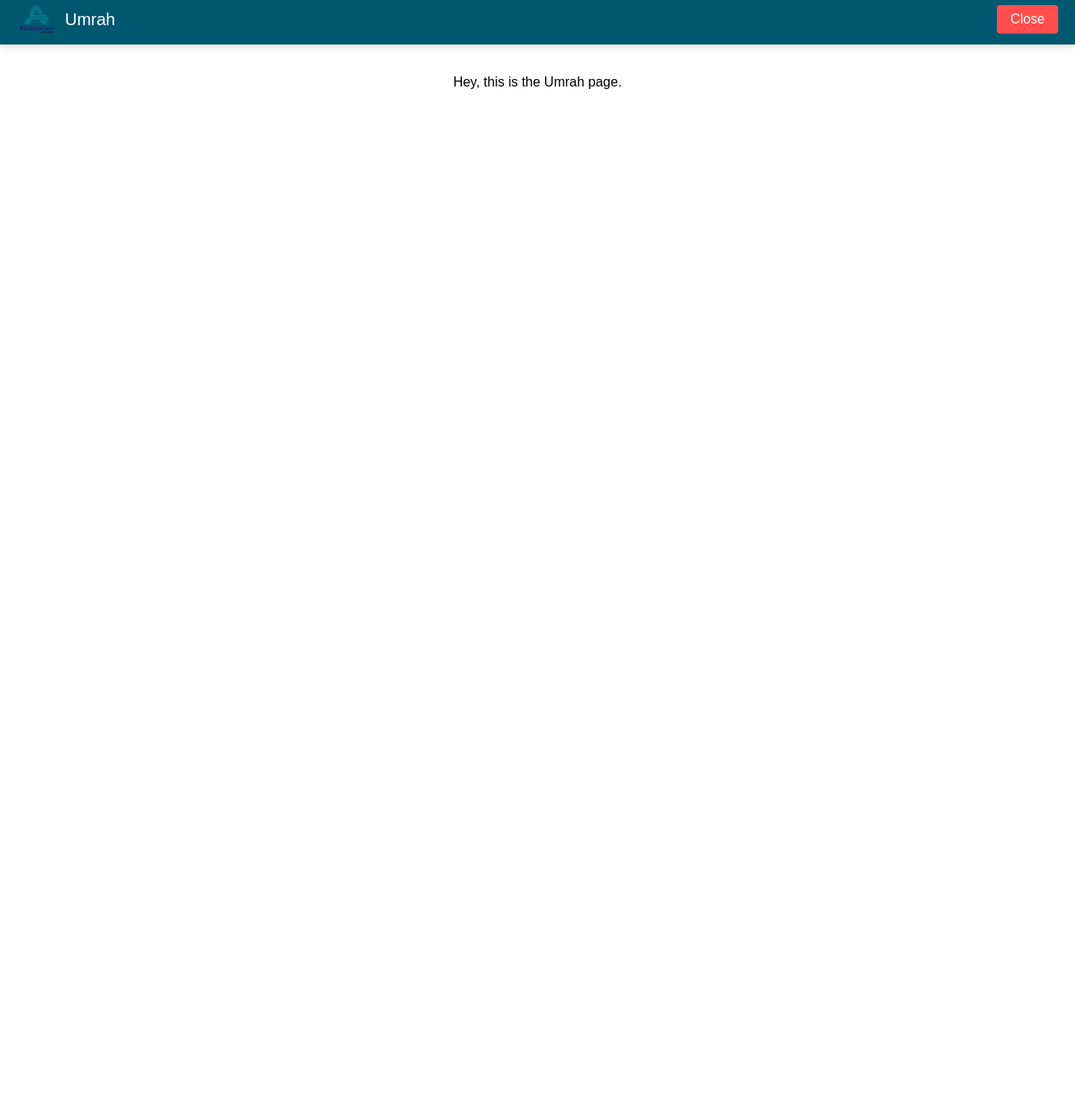
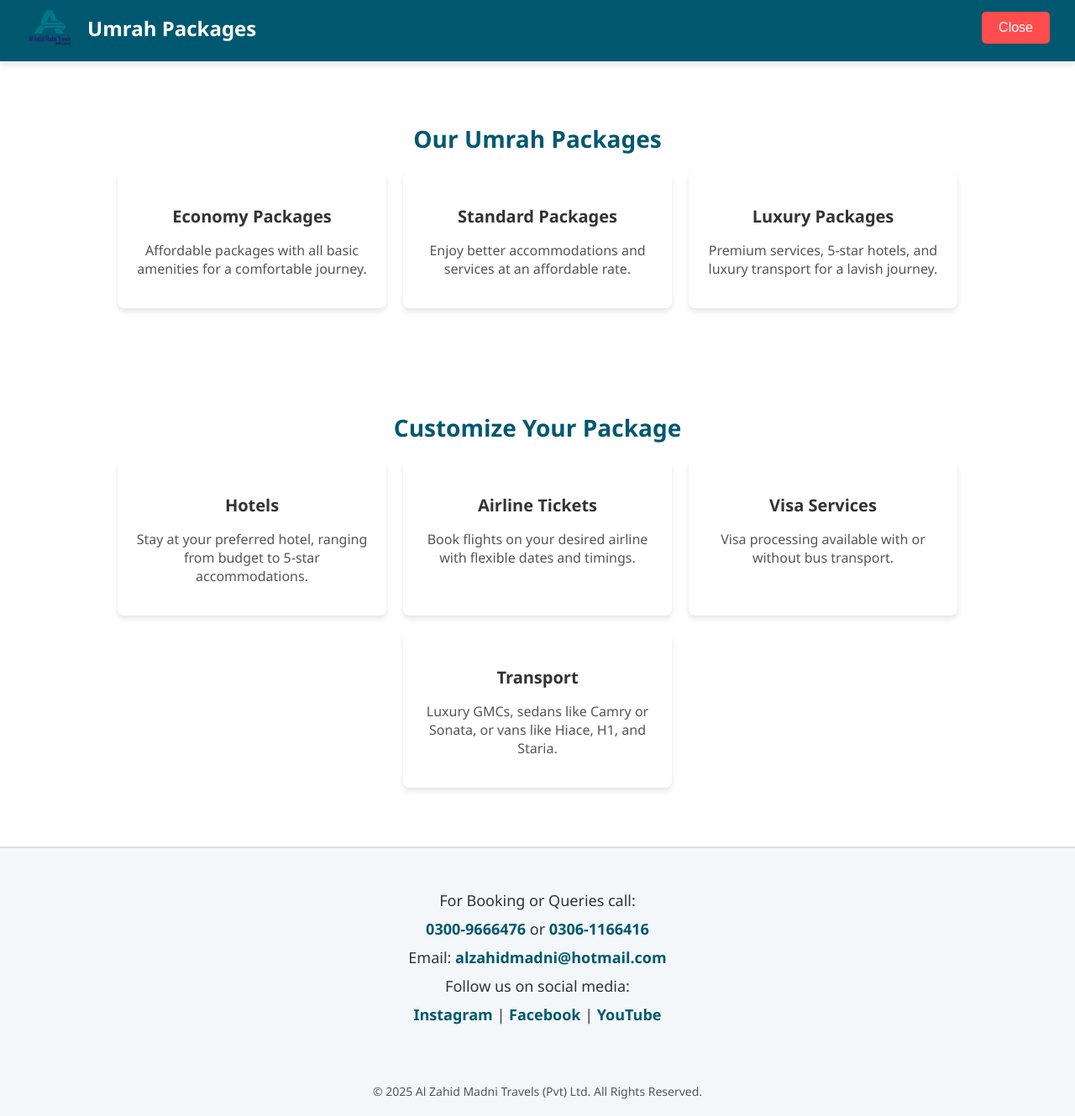
Before and after one commit to usmananwar12/AZM, a plain HTML site: page umrah.html in a window 1280 px wide. Shown: the part 7-1336 px from the top of the page at 84% size. Before the commit the page ends 800 px from the top, so only its background shows below. Drawn offline with Linux system fonts and the light colour scheme.

Commit message:
Umrah page

```diff
--- a/style.css
+++ b/style.css
@@ -395,3 +395,10 @@ nav ul li a:hover {
 .view-more-btn:hover {
     background-color: #0056b3;
 }
+footer {
+    background-color: #f9f9f9;
+    text-align: center;
+    padding: 20px;
+    font-size: 14px;
+    color: #555;
+}
--- a/umrah.html
+++ b/umrah.html
@@ -3,54 +3,249 @@
 <head>
     <meta charset="UTF-8">
     <meta name="viewport" content="width=device-width, initial-scale=1.0">
-    <title>Umrah</title>
+    <title>Umrah Packages</title>
     <style>
+        /* General Styling */
         body {
             margin: 0;
-            font-family: Arial, sans-serif;
+            font-family: 'Segoe UI', Tahoma, Geneva, Verdana, sans-serif;
+            color: #333;
         }
+
         nav {
             background-color: #005870;
             color: white;
             display: flex;
             align-items: center;
-            padding: 10px 20px;
+            padding: 15px 30px;
             box-shadow: 0 4px 8px rgba(0, 0, 0, 0.1);
         }
+
         nav img {
-            height: 40px; /* Adjust height as necessary */
-            margin-right: 10px;
+            height: 50px;
+            margin-right: 15px;
         }
+
         nav .title {
-            font-size: 20px;
+            font-size: 24px;
+            font-weight: bold;
             flex: 1;
         }
+
         nav .close-btn {
             background-color: #ff4d4d;
             border: none;
             color: white;
-            padding: 8px 16px;
-            border-radius: 4px;
+            padding: 10px 20px;
+            border-radius: 5px;
             cursor: pointer;
             font-size: 16px;
         }
+
         nav .close-btn:hover {
             background-color: #e60000;
         }
-        main {
+
+        header {
+            background-image: url('pics/kaaba.jpg');
+            background-size: cover;
+            background-position: center;
+            text-align: center;
+            padding: 100px 20px;
+            color: white;
+        }
+
+        header h1 {
+            font-size: 36px;
+            font-weight: bold;
+            margin-bottom: 20px;
+        }
+
+        header p {
+            font-size: 18px;
+            margin-bottom: 20px;
+        }
+
+        .button {
+            padding: 12px 20px;
+            font-size: 16px;
+            background-color: #ff8c00;
+            color: white;
+            text-decoration: none;
+            border-radius: 5px;
+            cursor: pointer;
+        }
+
+        .button:hover {
+            background-color: #ff7000;
+        }
+
+        .section {
+            padding: 50px 20px;
+            text-align: center;
+        }
+
+        .section h2 {
+            font-size: 28px;
+            color: #005870;
+            margin-bottom: 20px;
+        }
+
+        .cards {
+            display: flex;
+            flex-wrap: wrap;
+            justify-content: center;
+            gap: 20px;
+        }
+
+        .card {
+            width: 280px;
             padding: 20px;
+            background: white;
+            border-radius: 8px;
+            box-shadow: 0 4px 6px rgba(0, 0, 0, 0.1);
+            transition: transform 0.3s ease, box-shadow 0.3s ease;
+        }
+
+        .card:hover {
+            transform: scale(1.05);
+            box-shadow: 0 8px 12px rgba(0, 0, 0, 0.2);
+        }
+
+        .card img {
+            width: 100%;
+            border-radius: 8px;
+            margin-bottom: 15px;
+        }
+
+        .card h3 {
+            font-size: 20px;
+            color: #333;
+            margin-bottom: 10px;
+        }
+
+        .card p {
+            font-size: 16px;
+            color: #555;
+        }
+
+        footer {
+            background-color: #f3f7f9;
             text-align: center;
+            padding: 20px;
+            font-size: 14px;
+            color: #555;
+        }
+        .contact {
+            background-color: #f3f7f9;
+            padding: 40px 20px;
+            text-align: center;
+            margin-top: 20px;
+            border-top: 2px solid #ddd;
+        }
+
+        .contact p {
+            font-size: 18px;
+            color: #333;
+            margin: 10px 0;
+        }
+
+        .contact a {
+            color: #005870;
+            text-decoration: none;
+            font-weight: bold;
+        }
+
+        .contact a:hover {
+            color: #ff8c00;
+        }
+
+        .contact strong {
+            color: #005870;
+        }
+
+        .social-links {
+            margin-top: 15px;
+        }
+
+        .social-links a {
+            margin: 0 10px;
+            color: #005870;
+            text-decoration: none;
+            font-size: 18px;
+        }
+
+        .social-links a:hover {
+            color: #ff8c00;
         }
     </style>
 </head>
 <body>
+    <!-- Navigation Bar -->
     <nav>
         <img src="pics/logo.png" alt="Company Logo">
-        <div class="title">Umrah</div>
+        <div class="title">Umrah Packages</div>
         <button class="close-btn" onclick="window.history.back()">Close</button>
     </nav>
-    <main>
-        <p>Hey, this is the Umrah page.</p>
-    </main>
+
+    <!-- Hero Section -->
+
+
+    <!-- Packages Section -->
+    <div class="section" id="packages">
+        <h2>Our Umrah Packages</h2>
+        <div class="cards">
+            <div class="card">
+                <h3>Economy Packages</h3>
+                <p>Affordable packages with all basic amenities for a comfortable journey.</p>
+            </div>
+            <div class="card">
+                <h3>Standard Packages</h3>
+                <p>Enjoy better accommodations and services at an affordable rate.</p>
+            </div>
+            <div class="card">
+                <h3>Luxury Packages</h3>
+                <p>Premium services, 5-star hotels, and luxury transport for a lavish journey.</p>
+            </div>
+        </div>
+    </div>
+
+    <!-- Customization Section -->
+    <div class="section" id="customization">
+        <h2>Customize Your Package</h2>
+        <div class="cards">
+            <div class="card">
+                <h3>Hotels</h3>
+                <p>Stay at your preferred hotel, ranging from budget to 5-star accommodations.</p>
+            </div>
+            <div class="card">
+                <h3>Airline Tickets</h3>
+                <p>Book flights on your desired airline with flexible dates and timings.</p>
+            </div>
+            <div class="card">
+                <h3>Visa Services</h3>
+                <p>Visa processing available with or without bus transport.</p>
+            </div>
+            <div class="card">
+                <h3>Transport</h3>
+                <p>Luxury GMCs, sedans like Camry or Sonata, or vans like Hiace, H1, and Staria.</p>
+            </div>
+        </div>
+    </div>
+    <div class="contact">
+        <p>For Booking or Queries call:</p>
+        <p><strong>0300-9666476</strong> or <strong>0306-1166416</strong></p>
+        <p>Email: <a href="mailto:alzahidmadni@hotmail.com">alzahidmadni@hotmail.com</a></p>
+        <p>Follow us on social media:</p>
+        <p>
+            <a href="https://instagram.com/alzahidmadni" target="_blank">Instagram</a> |
+            <a href="https://facebook.com/alzahidmadni" target="_blank">Facebook</a> |
+            <a href="https://youtube.com/@alzahidmadni" target="_blank">YouTube</a>
+        </p>
+    </div>
+    <!-- Footer -->
+    <footer>
+        &copy; 2025 Al Zahid Madni Travels (Pvt) Ltd. All Rights Reserved.
+    </footer>
 </body>
 </html>
```
Also changed, not shown: index.html (+3 -0 lines).
